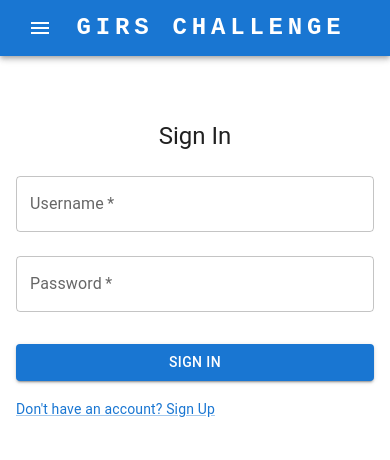
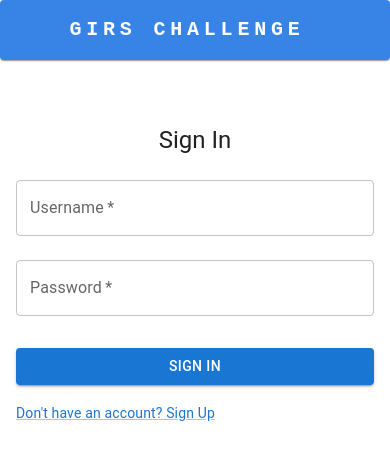
Before and after one commit to atpngo/mini-project, a React (Create React App) app in the folder frontend/: page / in a window 390 px wide. Shown: the top 460 px of the page. Built offline with nearby package versions, Linux system fonts and the light colour scheme; the HTML template or start-up script is replaced by a standard one.

Commit message:
responsive navbar without threshold input

```diff
--- a/frontend/src/components/Map.js
+++ b/frontend/src/components/Map.js
@@ -88,9 +88,16 @@ function Map()
 
 
     return (
-        <div>
-            <ThresholdInput></ThresholdInput>
+        <div style={{
+            position: 'relative'
+        }}>
 
+            {/* <ThresholdInput/> */}
+            <div style={{
+                position: 'absolute',
+                top:0,
+                left:0
+            }}>
             <MapContainer center={[38.475879, -121.772135]} zoom={11} scrollWheelZoom={true}>
                 <TileLayer
                     attribution='&copy; <a href="https://www.openstreetmap.org/copyright">OpenStreetMap</a> contributors'
@@ -102,6 +109,7 @@ function Map()
                 })}
 
             </MapContainer>
+            </div>
             <br/>
         </div>
     );
--- a/frontend/src/components/NavBar.js
+++ b/frontend/src/components/NavBar.js
@@ -10,6 +10,7 @@ import MenuIcon from '@mui/icons-material/Menu';
 import Container from '@mui/material/Container';
 import Button from '@mui/material/Button';
 import MenuItem from '@mui/material/MenuItem';
+import { Grid, Paper, Stack } from "@mui/material";
 
 const pages = ['ADD POWERLINES', 'UPDATE POWERLINES', 'DELETE POWERLINES'];
 
@@ -35,8 +36,11 @@ const NavBar = () => {
         setAnchorElUser(null);
     };
 
-    return (
-        <AppBar position="static">
+    return user ? (
+        <div style={{
+            zIndex:10000
+        }}>
+        <AppBar position="static" style={{backgroundColor:'#3783e6'}}>
         <Container maxWidth="xl">
             <Toolbar disableGutters>
             <Typography
@@ -56,7 +60,6 @@ const NavBar = () => {
             >
                 GIRS CHALLENGE
             </Typography>
-
             <Box sx={{ flexGrow: 1, display: { xs: 'flex', md: 'none' } }}>
                 <IconButton
                 size="large"
@@ -68,6 +71,7 @@ const NavBar = () => {
                 >
                 <MenuIcon />
                 </IconButton>
+
                 <Menu
                 id="menu-appbar"
                 anchorEl={anchorElNav}
@@ -91,6 +95,7 @@ const NavBar = () => {
                     <Typography textAlign="center">{page}</Typography>
                     </MenuItem>
                 ))}
+                <MenuItem><Typography onClick={logoutUser} textAlign="center">LOGOUT</Typography></MenuItem>
                 </Menu>
             </Box>
             <Typography
@@ -111,6 +116,7 @@ const NavBar = () => {
             >
                 GIRS CHALLENGE
             </Typography>
+
             <Box sx={{ flexGrow: 1, display: { xs: 'none', md: 'flex' } }}>
                 {pages.map((page) => (
                 <Button
@@ -123,13 +129,40 @@ const NavBar = () => {
                 ))}
             </Box>
 
-            <Box sx={{ flexGrow: 0 }}>
-                {user && <Typography onClick={logoutUser}>LOGOUT</Typography>}
+            <Box sx={{ flexGrow: 0, display: { xs: 'none', md: 'flex' } }}>
+                <Typography onClick={logoutUser}>LOGOUT</Typography>
 
             </Box>
+
             </Toolbar>
+
         </Container>
         </AppBar>
+        </div>
+    ) : (
+            <Paper component={Stack} direction="column" justifyContent="center" sx={{backgroundColor:"#3783e6", color:"white", height: "60px"}}>
+            <div style={{display: "block", marginLeft: "auto", marginRight: "auto"}}>
+            <Typography
+                variant="h6"
+                // noWrap
+                // component="a"
+                // href="/"
+                sx={{
+                mr: 2,
+                // margin: 2,
+                justify: 'center',
+                alignItems: 'center',
+                fontFamily: 'monospace',
+                fontWeight: 700,
+                letterSpacing: '.3rem',
+                color: 'inherit',
+                textDecoration: 'none',
+                }}
+            >
+                GIRS CHALLENGE
+            </Typography>
+            </div>
+            </Paper>
     );
 };
 export default NavBar;
--- a/frontend/src/components/ThresholdInput.js
+++ b/frontend/src/components/ThresholdInput.js
@@ -57,12 +57,23 @@ function ThresholdInput()
     }
 
     return (
-        <div>
-            Threshold Value: {thresholdValue}
-            <br/>
-            <Button variant="outlined" onClick={handleClickOpen}>
+        <div style={{
+            position:'relative',
+            borderRadius: "0px 0px 0px 20px",
+            color:'white',
+            backgroundColor:'#3783e6',
+            top:"70%",
+            left: "75vw",
+            width: "25%",
+            zIndex:1000
+        }}>
+            <div style={{
+                fontSize:"large"
+            }}>Threshold Value: {thresholdValue}
+            <Button variant="contained" onClick={handleClickOpen}>
                 EDIT THRESHOLD
-            </Button>
+            </Button></div>
+
             <Dialog open={open} onClose={handleClickClose}>
                 <DialogTitle>Edit Threshold Value</DialogTitle>
                 <DialogContent>
--- a/frontend/src/index.css
+++ b/frontend/src/index.css
@@ -5,6 +5,7 @@ body {
     sans-serif;
   -webkit-font-smoothing: antialiased;
   -moz-osx-font-smoothing: grayscale;
+  overflow: hidden;
 }
 
 code {
--- a/frontend/src/styles/Map.css
+++ b/frontend/src/styles/Map.css
@@ -1,5 +1,5 @@
 .leaflet-container
 {
     width: 100vw;
-    height: 90vh;
+    height: 95vh;
 }
```
Also changed, not shown: 1 other file (tests, documents, lock files or other folders).
